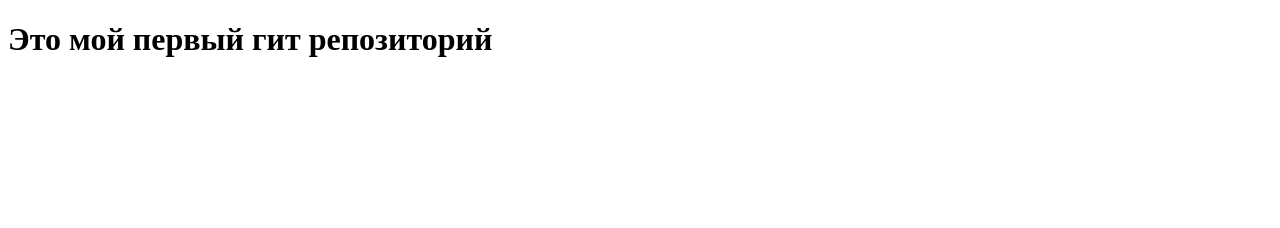
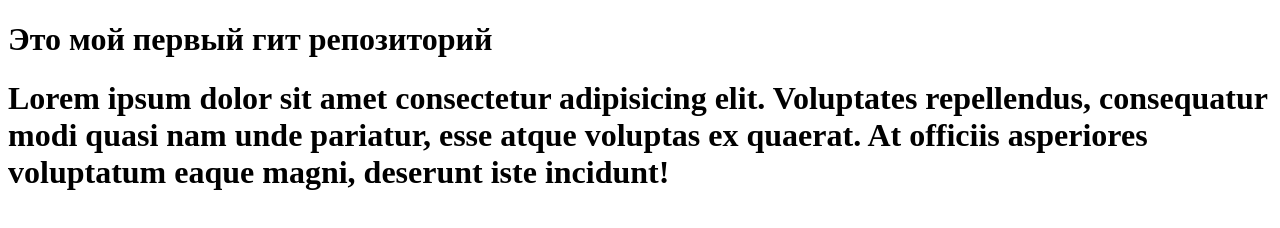
Before and after one commit to KonaevaN/sand-smile-konyaeva, a plain HTML site: page index.html in a window 1280 px wide. Drawn offline with Linux system fonts and the light colour scheme.

Commit message:
Мой второй коммит

```diff
--- a/index.html
+++ b/index.html
@@ -8,5 +8,6 @@
 </head>
 <body>
     <h1>Это мой первый гит репозиторий</h1>
+    <h1>Lorem ipsum dolor sit amet consectetur adipisicing elit. Voluptates repellendus, consequatur modi quasi nam unde pariatur, esse atque voluptas ex quaerat. At officiis asperiores voluptatum eaque magni, deserunt iste incidunt!</h1>
 </body>
 </html>
```
